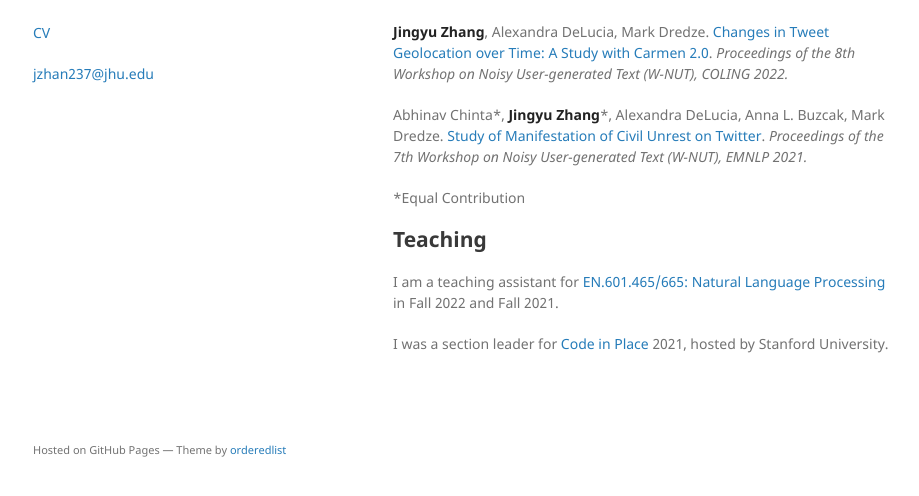
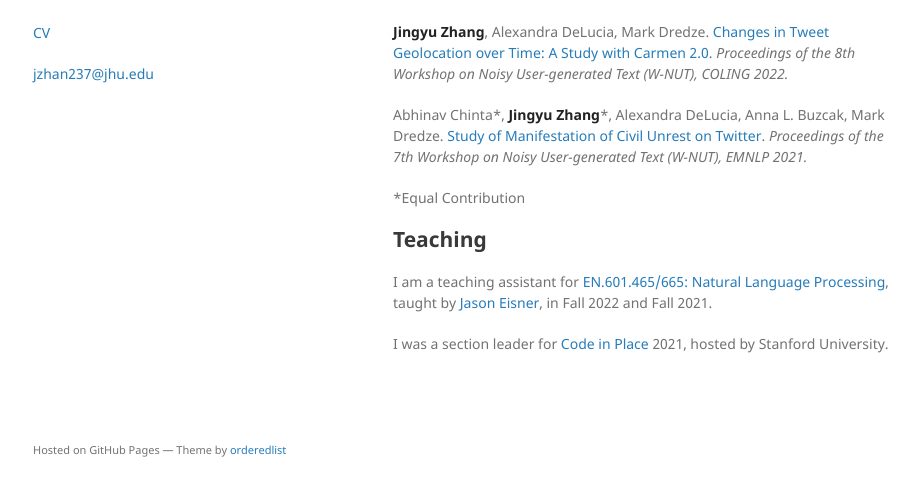
Before and after one commit to jackjyzhang/jackjyzhang.github.io, a Jekyll site: the page built from index.md, in a window 1280 px wide, cut to the strip 371-867 px from the top of the page. Shown: the whole strip, without its empty margins (177-1096 px from the left). Built offline with Jekyll 4.4.1, drawn with Linux system fonts in a browser that asks for light colours.

Commit message:
add TA details

```diff
--- a/index.md
+++ b/index.md
@@ -22,6 +22,6 @@ Abhinav Chinta\*, **Jingyu Zhang**\*, Alexandra DeLucia, Anna L. Buzcak, Mark Dr
 
 ## Teaching
 
-I am a teaching assistant for [EN.601.465/665: Natural Language Processing](https://www.cs.jhu.edu/~jason/465/) in Fall 2022 and Fall 2021.
+I am a teaching assistant for [EN.601.465/665: Natural Language Processing](https://www.cs.jhu.edu/~jason/465/), taught by [Jason Eisner](https://www.cs.jhu.edu/~jason), in Fall 2022 and Fall 2021.
 
 I was a section leader for [Code in Place](https://codeinplace.stanford.edu/) 2021, hosted by Stanford University.
```
